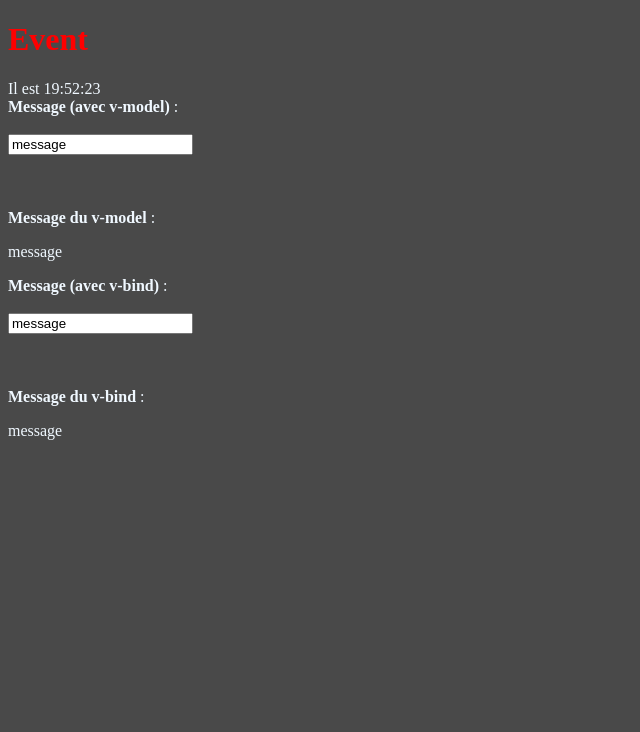
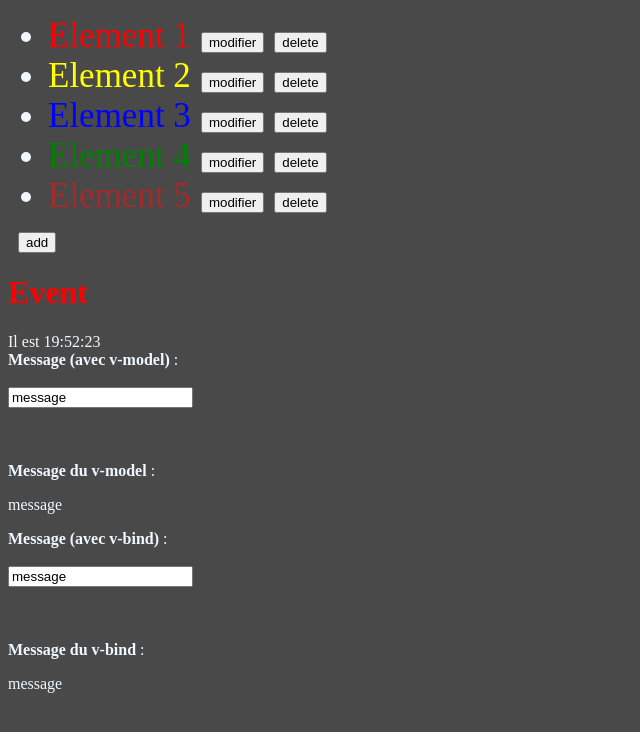
Before and after one commit to manu-cj/vue-js-premier-pas, a Vue app in the folder vue-first-step/: page / in a window 1280 px wide. Shown: the top 732 px of the page, without its empty margins (0-640 px from the left). Built offline with nearby package versions, Linux system fonts and the light colour scheme.

Commit message:
application de style css avec le v-bind

```diff
--- a/vue-first-step/src/App.vue
+++ b/vue-first-step/src/App.vue
@@ -1,6 +1,6 @@
 <template>
 <!--  <Menu/>-->
-<!--  <List/>-->
+<List/>
   <Event/>
 </template>
 
@@ -13,7 +13,7 @@ export default {
   name: 'App',
   components: {
     // Menu,
-    // List,
+     List,
     Event
   }
 }
--- a/vue-first-step/src/components/List.vue
+++ b/vue-first-step/src/components/List.vue
@@ -2,7 +2,7 @@
   <div>
     <ul>
       <li v-for="(element, index) in elements">
-        <span style="width: 100px" v-if="!element.modifyOn"
+        <span v-bind:style="{color : element.color}" style="width: 100px" v-if="!element.modifyOn"
         @dblclick="modify(index)">
            {{element.text}}
         </span>
@@ -38,11 +38,11 @@ export default {
   data() {
     return {
       elements: [
-        {text : "Element 1", modifyOn : false},
-        {text : "Element 2", modifyOn : false},
-        {text : "Element 3", modifyOn : false},
-        {text : "Element 4", modifyOn : false},
-        {text : "Element 5", modifyOn : false},
+        {text : "Element 1", modifyOn : false, color : "red"},
+        {text : "Element 2", modifyOn : false, color : "yellow"},
+        {text : "Element 3", modifyOn : false, color : "blue"},
+        {text : "Element 4", modifyOn : false, color : "green"},
+        {text : "Element 5", modifyOn : false, color : "brown"},
       ],
       addElement : false,
     }
```
